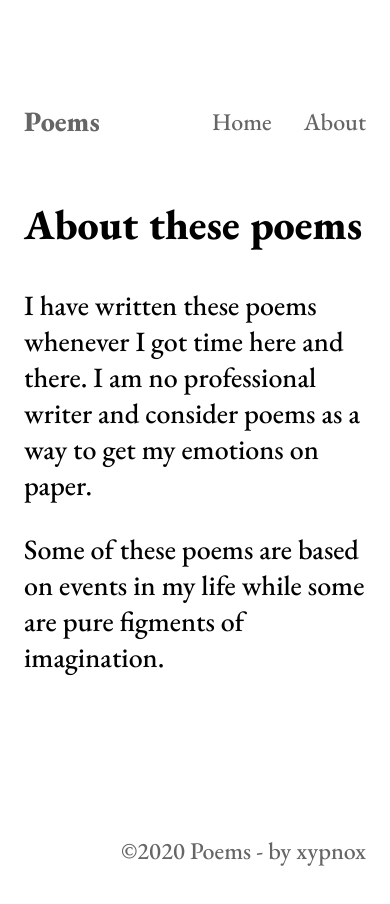
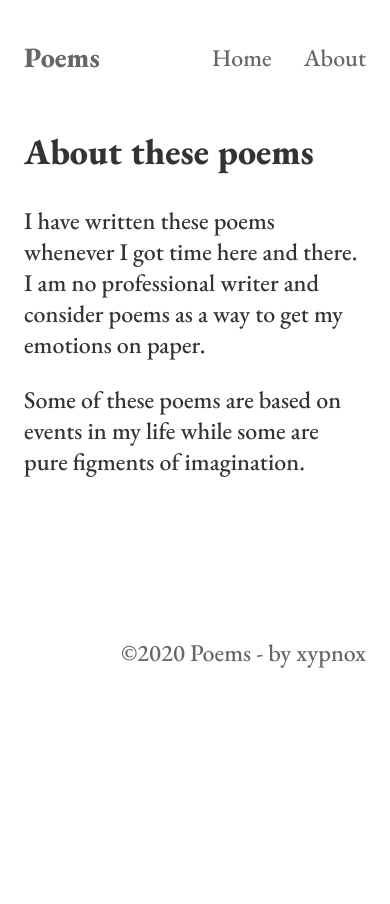
Before and after one commit to xypnox/poems, a Next.js app: page /about in a window 390 px wide. Shown: the top 904 px of the page. After the commit the page ends 844 px from the top, so only its background shows below. Built offline with nearby package versions, Linux system fonts and the light colour scheme.

Commit message:
mobile-optimizations, link to main site

```diff
--- a/styles.scss
+++ b/styles.scss
@@ -3,6 +3,7 @@
 body {
   font-family: 'EB Garamond', serif;
   font-size: 28px;
+  color: #333333;
 }
 
 .page {
@@ -59,6 +60,10 @@ body {
       text-align: center;
       font-weight: 500;
       margin: 0rem 0rem;
+      a {
+        text-decoration: none;
+        color: #333333;
+      }
     }
     .description {
       text-align: center;
@@ -76,3 +81,10 @@ body {
     }
   }
 }
+
+@media (max-width: 599px) {
+  .page {
+    font-size: 24px;
+    margin: 1rem 0;
+  }
+}
```
Also changed, not shown: pages/index.js (+4 -4 lines).
